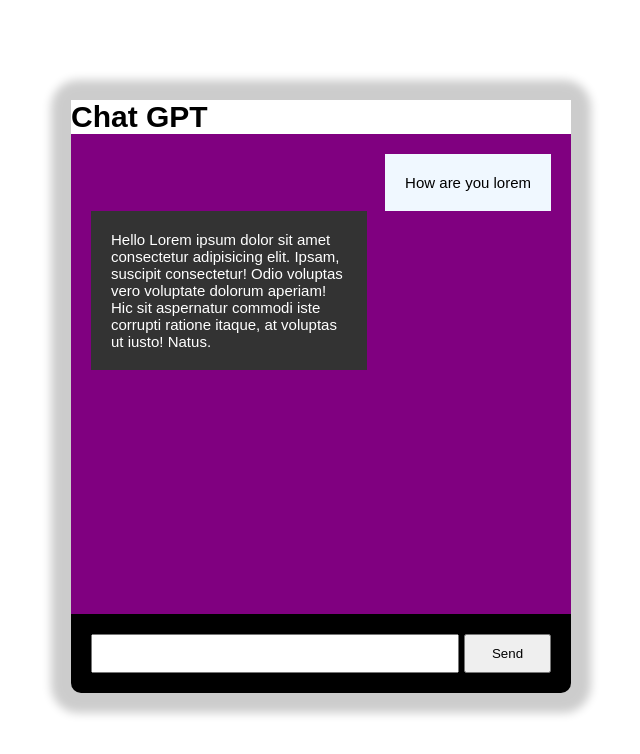
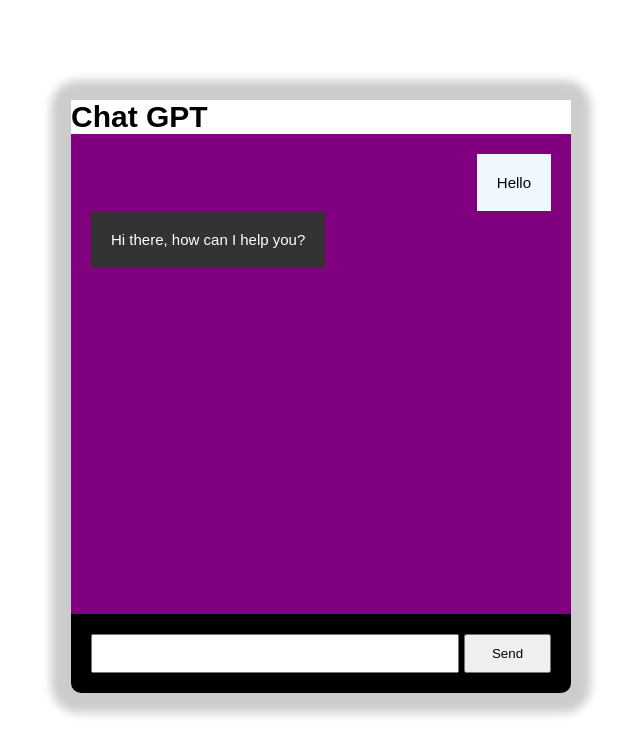
Before and after one commit to usman-faisal/openai-chatbot, a React (Vite) app: page / in a window 1280 px wide. Shown: the top 754 px of the page, without its empty margins (319-959 px from the left). Built offline with nearby package versions, Linux system fonts and the light colour scheme.

Commit message:
implemented requesting chat from api

```diff
--- a/src/App.jsx
+++ b/src/App.jsx
@@ -1,14 +1,51 @@
-import React from 'react'
+import React, { createContext, useState } from 'react'
 import Container from "./components/Container"
 import Header from "./components/Header"
 import Chat from './components/Chat'
 import Form from './components/Form'
+import {response} from './getData'
 function App() {
+  const [chatData,setChatData] = useState([
+    {text: "Hello", owner: "user"},
+    {text: "Hi there, how can I help you?", owner: "bot"}
+  ])
+  const [inputValue,setInputValue] = useState('')
+  function handleChange(e){
+    setInputValue(e.target.value)
+  }
+  function handleClick(e){
+    e.preventDefault();
+    if(!inputValue) return;
+    setChatData(prevData => {
+      return [
+      ...prevData,
+      {text: inputValue,owner: "user"},
+      {text: "loading",owner:"bot",loading: true}
+    ]
+    })
+    response(inputValue).then(res => {
+      const chatText = res.data.choices[0].text
+      setChatData(prevData => {
+        return prevData.map(chat => {
+          if(chat.loading){
+            return {...chat,text: chatText,loading: false}
+          }
+          else{
+            return {...chat};
+          }
+        })
+      })
+    })
+  }
   return (
     <Container>
       <Header />
-      <Chat />
-      <Form />
+      <Chat data = {chatData}/>
+      <Form
+      handleChange={handleChange}
+      inputValue = {inputValue}
+      handleClick = {handleClick}
+      />
     </Container>
   )
 }
--- a/src/components/Chat.jsx
+++ b/src/components/Chat.jsx
@@ -1,10 +1,23 @@
 import React from 'react'
-
-function Chat() {
+import { motion } from 'framer-motion'
+function Chat({data}) {
   return (
     <div className="chat-box">
-        <p className="chat chat-user">How are you lorem</p>
-        <p className="chat chat-bot ">Hello Lorem ipsum dolor sit amet consectetur adipisicing elit. Ipsam, suscipit consectetur! Odio voluptas vero voluptate dolorum aperiam! Hic sit aspernatur commodi iste corrupti ratione itaque, at voluptas ut iusto! Natus.</p>
+      {data.map((chat,index) => {
+        return !chat.loading &&
+        <motion.p
+        initial={{opacity: 0,y:100}}
+        animate={{opacity: 1,y:0}}
+        transition={{duration:0.5,type: 'tween'}}
+        className=
+        {
+        chat.owner === "user" ?
+        "chat chat-user":
+        "chat chat-bot"
+        }
+        key={index}
+        >{chat.text}</motion.p>
+      })}
     </div>
   )
 }
--- a/src/components/Form.jsx
+++ b/src/components/Form.jsx
@@ -1,10 +1,16 @@
-import React from 'react'
+import React, { useState } from 'react'
 
-function Form() {
+function Form({handleChange,handleClick,inputValue}) {
   return (
     <form className="form">
-      <input type="text" className="form-input" />
-      <button className="form-button">Send</button>
+      <input
+      type="text"
+      onChange={handleChange}
+      value = {inputValue}
+      className="form-input" />
+      <button onClick = {handleClick} className="form-button">
+        Send
+      </button>
     </form>
   )
 }
--- a/src/getData.js
+++ b/src/getData.js
@@ -1,15 +1,14 @@
 import{ Configuration, OpenAIApi }from "openai"
 const configuration = new Configuration({
-  apiKey: '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',
+  apiKey: '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',
 });
 const openai = new OpenAIApi(configuration);
-const response = async(text)=>{
-    const res = await openai.createCompletion({
+export const response = (text)=>{
+    return openai.createCompletion({
         model: "text-davinci-003",
         prompt: `${text}`,
         max_tokens: 2048,
         temperature: 0,
     })
-    return res;
+    .then(res => res)
 }
-export default response;
--- a/src/main.jsx
+++ b/src/main.jsx
@@ -4,7 +4,5 @@
 import './index.scss'
 
 ReactDOM.createRoot(document.getElementById('root')).render(
-  <React.StrictMode>
     <App />
-  </React.StrictMode>,
 )
```
